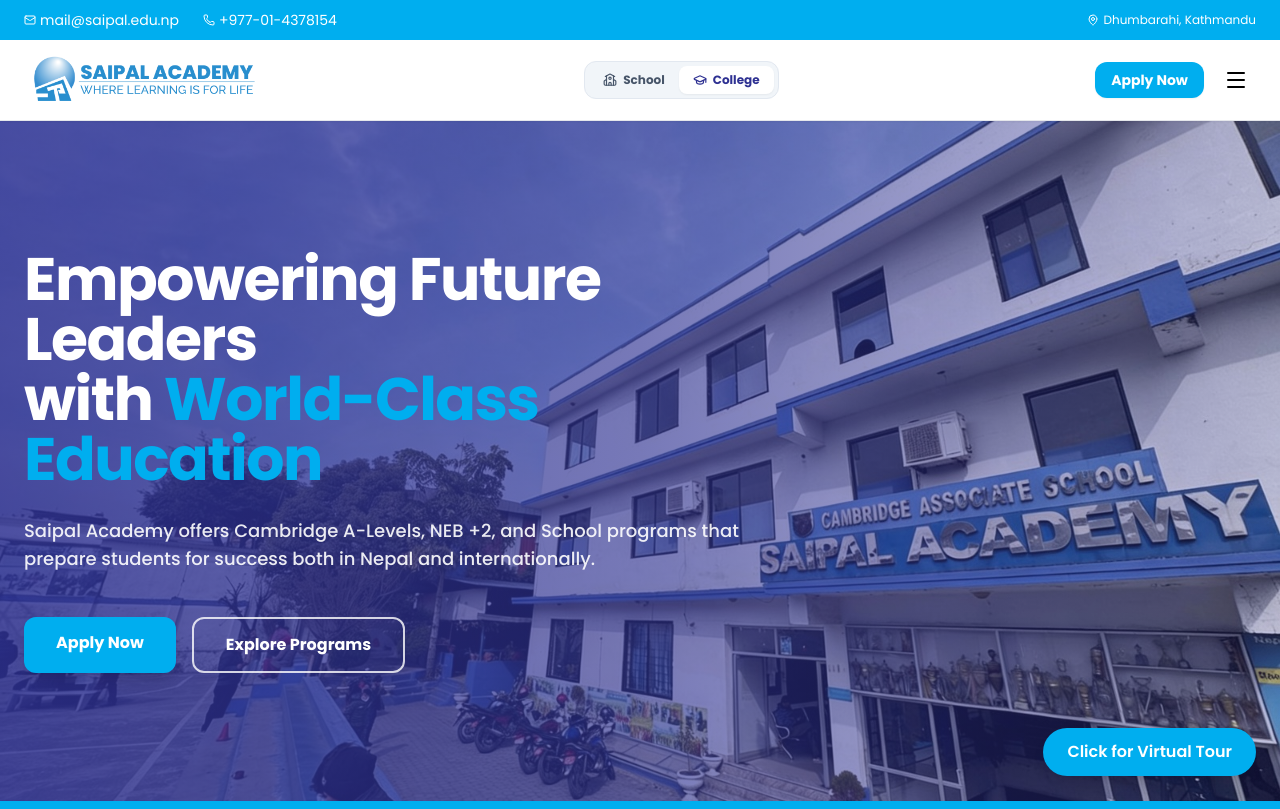
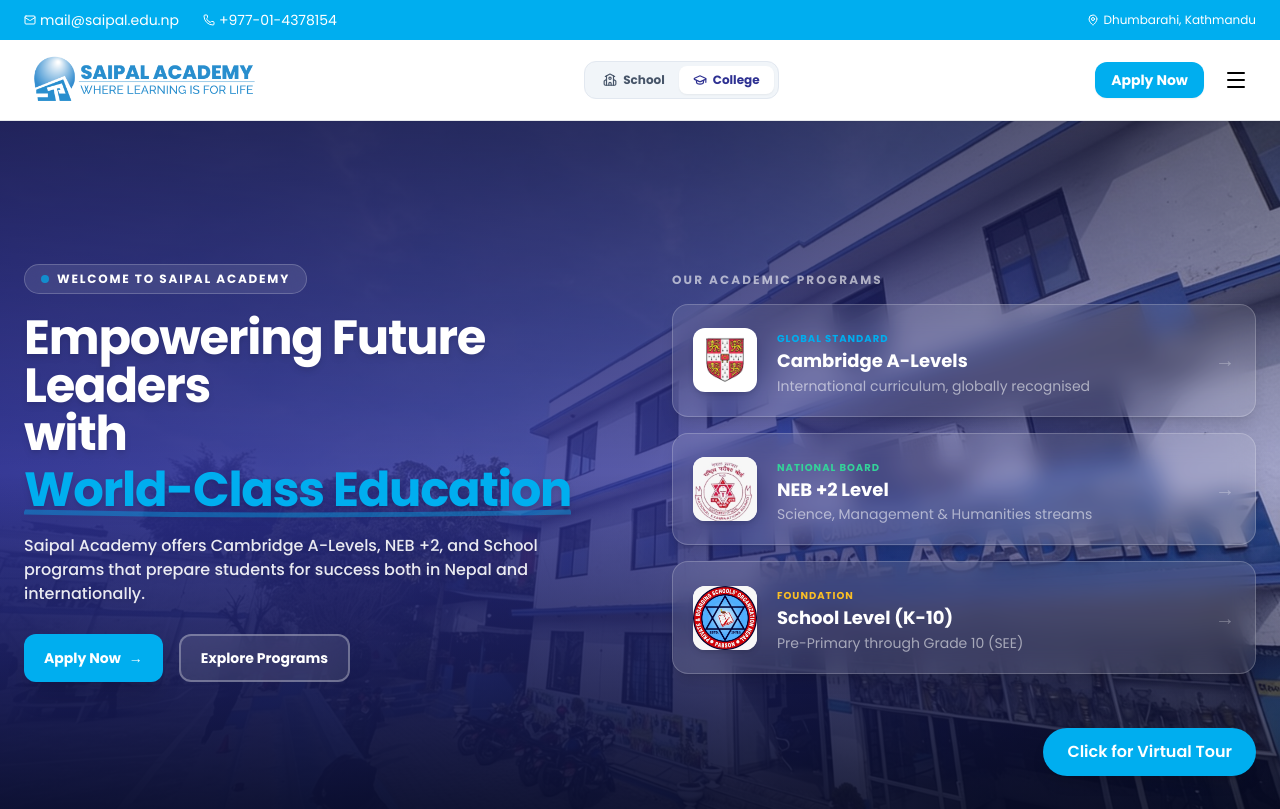
Before and after one commit to UddheshyaGroup/Saipal-Website, a React (Vite) app: page /college in a window 1280 px wide. Shown: the top 809 px of the page. Built offline with nearby package versions, Linux system fonts and the light colour scheme.

Commit message:
New Design : College Herosection redesign

```diff
--- a/src/pages/Home.jsx
+++ b/src/pages/Home.jsx
@@ -36,55 +36,139 @@ export default function Home() {
   return (
     <main className="overflow-x-hidden">
       {/* ================= HERO SECTION ================= */}
-      <section className="relative min-h-[85vh] flex items-center overflow-hidden">
+      <section className="relative min-h-[88vh] flex items-center overflow-hidden bg-slate-950">
         {/* Background Image */}
-        <div className="absolute inset-0 -z-10">
+        <div className="absolute inset-0 z-0">
           <img
             src="/hero.jpeg"
-            alt="Outdoor university campus shot"
-            className="h-full w-full object-cover brightness-105 contrast-105"
+            alt="Saipal Academy campus"
+            className="w-full h-full object-cover object-center brightness-105 contrast-105"
           />
-
-          {/* Overlay (lighter = more image visible) */}
-          <div className="absolute inset-0 bg-gradient-to-r from-primary/85 via-primary/65 to-primary/30" />
+          {/* Same gradient effects as School hero */}
+          <div className="absolute inset-0 bg-gradient-to-r from-[#2E3192]/95 via-[#2E3192]/80 to-[#2E3192]/40" />
+          <div className="absolute inset-0 bg-gradient-to-t from-slate-950/80 via-transparent to-black/40" />
         </div>
 
-        {/* Content */}
+        {/* Content: 2-column */}
         <div className="relative z-10 w-full">
-          <div className="max-w-7xl mx-auto px-6 py-24">
+          <div className="max-w-7xl mx-auto px-6 py-20 sm:py-28 grid lg:grid-cols-2 gap-16 items-center">
+
+            {/* ── LEFT: Hero Text (School-style) ── */}
             <motion.div
               initial={{ opacity: 0, y: 30 }}
               animate={{ opacity: 1, y: 0 }}
-              transition={{ duration: 0.9 }}
-              className="max-w-3xl space-y-7 text-left"
+              transition={{ duration: 0.8, delay: 0.2 }}
+              className="space-y-5 text-left"
             >
-              <h1 className="text-4xl sm:text-5xl lg:text-6xl font-extrabold leading-tight tracking-tight text-white">
-                Empowering Future Leaders <br />
-                with <span className="text-accent">World-Class Education</span>
+              {/* Pulse badge */}
+              <div className="inline-flex items-center gap-2 px-4 py-1.5 rounded-full bg-white/10 border border-white/20 backdrop-blur-md">
+                <span className="w-2 h-2 rounded-full bg-[#00AEEF] animate-pulse"></span>
+                <p className="text-[10px] sm:text-xs font-bold uppercase tracking-[0.15em] text-white">
+                  Welcome to Saipal Academy
+                </p>
+              </div>
+
+              {/* Headline */}
+              <h1 className="text-2xl sm:text-3xl lg:text-5xl font-extrabold leading-[1.1] tracking-tight text-white drop-shadow-md">
+                Empowering Future Leaders <br className="hidden sm:inline" />
+                with{" "}
+                <span className="text-[#00AEEF] relative inline-block mt-2">
+                  World-Class Education
+                  <svg className="absolute w-full h-3 -bottom-1 left-0 text-[#00AEEF]/40" viewBox="0 0 100 10" preserveAspectRatio="none">
+                    <path d="M0 5 Q 50 10 100 5" stroke="currentColor" strokeWidth="4" fill="transparent" />
+                  </svg>
+                </span>
               </h1>
 
-              <p className="text-base sm:text-lg text-white/90 font-medium leading-relaxed">
-                Saipal Academy offers Cambridge A-Levels, NEB +2, and School
-                programs that prepare students for success both in Nepal and
-                internationally.
+              {/* Subtext */}
+              <p className="text-xs sm:text-base text-white/90 font-medium leading-relaxed max-w-xl drop-shadow-md">
+                Saipal Academy offers Cambridge A-Levels, NEB +2, and School programs that prepare students for success both in Nepal and internationally.
               </p>
 
-              <div className="flex flex-wrap gap-4 pt-4">
+              {/* Buttons */}
+              <div className="flex flex-wrap gap-4 pt-2">
                 <Link
-                  to="/admissions"
-                  className="bg-accent px-8 py-3.5 rounded-xl text-white font-bold shadow-lg hover:scale-105 hover:opacity-95 transition"
+                  to="/college/admissions"
+                  className="bg-[#00AEEF] hover:bg-white hover:text-[#00AEEF] text-white font-bold px-5 py-3 rounded-xl shadow-xl hover:scale-105 transition-all text-xs sm:text-sm group flex items-center gap-2"
                 >
                   Apply Now
+                  <span className="group-hover:translate-x-1 transition-transform">→</span>
                 </Link>
-
                 <Link
-                  to="/programs"
-                  className="border-2 border-white/80 px-8 py-3.5 rounded-xl text-white font-bold hover:bg-white hover:text-primary transition"
+                  to="/college/programs"
+                  className="bg-white/10 border-2 border-white/30 hover:bg-white hover:text-[#2E3192] text-white font-bold px-5 py-3 rounded-xl backdrop-blur-md transition-all text-xs sm:text-sm"
                 >
                   Explore Programs
                 </Link>
               </div>
             </motion.div>
+
+            {/* ── RIGHT: Academic Programs ── */}
+            <motion.div
+              initial={{ opacity: 0, y: 30 }}
+              animate={{ opacity: 1, y: 0 }}
+              transition={{ duration: 0.8, delay: 0.4 }}
+              className="space-y-4"
+            >
+              <p className="text-[10px] sm:text-xs font-bold uppercase tracking-[0.18em] text-white/60">
+                Our Academic Programs
+              </p>
+
+              {/* Cambridge A-Levels */}
+              <Link
+                to="/college/programs"
+                className="group flex items-center gap-5 bg-white/10 backdrop-blur-md border border-white/20 p-5 rounded-2xl hover:bg-white/20 hover:border-[#00AEEF]/60 transition-all shadow-lg"
+              >
+                <div className="w-16 h-16 rounded-xl bg-white flex items-center justify-center p-2 shrink-0 shadow-md">
+                  <img src="/CambridgeLogo.png" alt="Cambridge" className="w-full h-full object-contain" />
+                </div>
+                <div className="flex-1 min-w-0">
+                  <span className="text-[10px] font-bold uppercase tracking-widest text-[#00AEEF]">Global Standard</span>
+                  <h3 className="text-white font-bold text-lg leading-snug group-hover:text-[#00AEEF] transition-colors">
+                    Cambridge A-Levels
+                  </h3>
+                  <p className="text-white/55 text-sm mt-0.5">International curriculum, globally recognised</p>
+                </div>
+                <span className="text-white/30 group-hover:text-[#00AEEF] group-hover:translate-x-1 transition-all shrink-0 text-xl">→</span>
+              </Link>
+
+              {/* NEB +2 */}
+              <Link
+                to="/college/programs"
+                className="group flex items-center gap-5 bg-white/10 backdrop-blur-md border border-white/20 p-5 rounded-2xl hover:bg-white/20 hover:border-emerald-400/60 transition-all shadow-lg"
+              >
+                <div className="w-16 h-16 rounded-xl bg-white flex items-center justify-center shrink-0 overflow-hidden shadow-md">
+                  <img src="/+2lelvels.jpeg" alt="NEB" className="w-full h-full object-cover" />
+                </div>
+                <div className="flex-1 min-w-0">
+                  <span className="text-[10px] font-bold uppercase tracking-widest text-emerald-400">National Board</span>
+                  <h3 className="text-white font-bold text-lg leading-snug group-hover:text-emerald-400 transition-colors">
+                    NEB +2 Level
+                  </h3>
+                  <p className="text-white/55 text-sm mt-0.5">Science, Management &amp; Humanities streams</p>
+                </div>
+                <span className="text-white/30 group-hover:text-emerald-400 group-hover:translate-x-1 transition-all shrink-0 text-xl">→</span>
+              </Link>
+
+              {/* School K-10 */}
+              <Link
+                to="/school/programs"
+                className="group flex items-center gap-5 bg-white/10 backdrop-blur-md border border-white/20 p-5 rounded-2xl hover:bg-white/20 hover:border-amber-400/60 transition-all shadow-lg"
+              >
+                <div className="w-16 h-16 rounded-xl bg-white flex items-center justify-center shrink-0 overflow-hidden shadow-md">
+                  <img src="/school-level.jpeg" alt="School" className="w-full h-full object-cover" />
+                </div>
+                <div className="flex-1 min-w-0">
+                  <span className="text-[10px] font-bold uppercase tracking-widest text-amber-400">Foundation</span>
+                  <h3 className="text-white font-bold text-lg leading-snug group-hover:text-amber-400 transition-colors">
+                    School Level (K-10)
+                  </h3>
+                  <p className="text-white/55 text-sm mt-0.5">Pre-Primary through Grade 10 (SEE)</p>
+                </div>
+                <span className="text-white/30 group-hover:text-amber-400 group-hover:translate-x-1 transition-all shrink-0 text-xl">→</span>
+              </Link>
+            </motion.div>
+
           </div>
         </div>
       </section>
```
